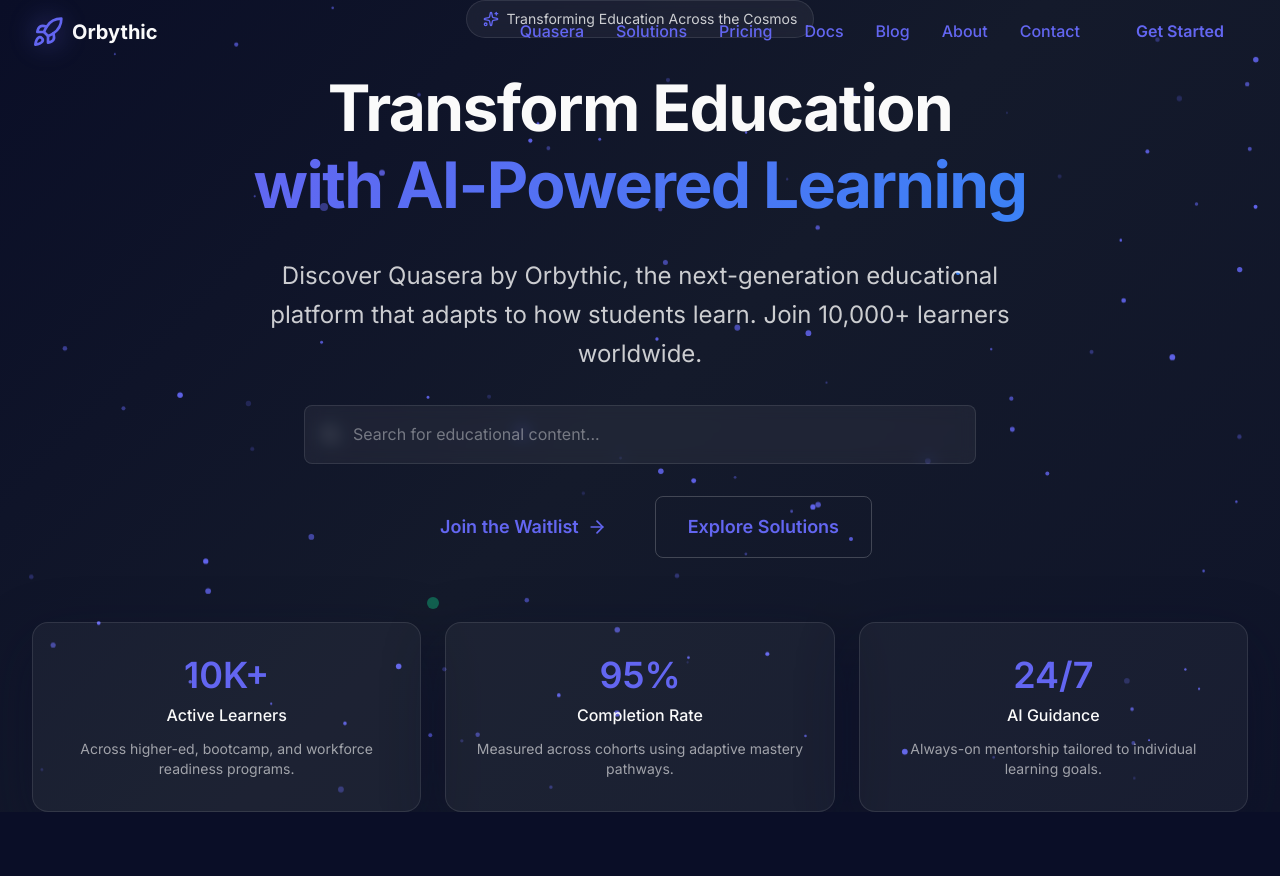
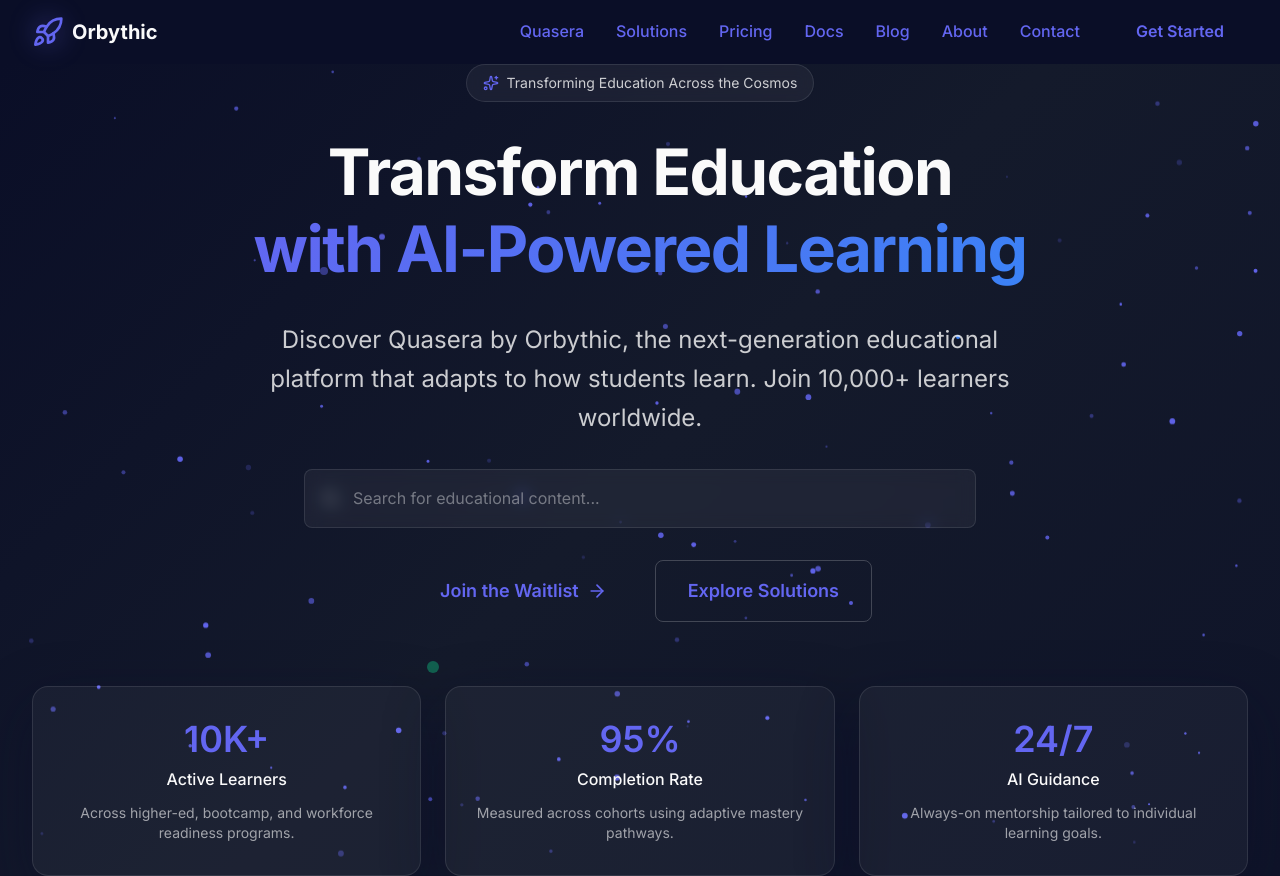
Before and after one commit to Sant0-9/Orbythic, a Next.js app: page / in a window 1280 px wide. Before the commit the page ends 812 px from the top, so only its background shows below. Built offline with nearby package versions, Linux system fonts and the light colour scheme.

Commit message:
fix: offset home hero from nav

```diff
--- a/src/app/page.tsx
+++ b/src/app/page.tsx
@@ -21,7 +21,7 @@
         }}
       />
       <Navigation />
-      <main>
+      <main className="pt-16">
         <Hero />
       </main>
     </>
```
